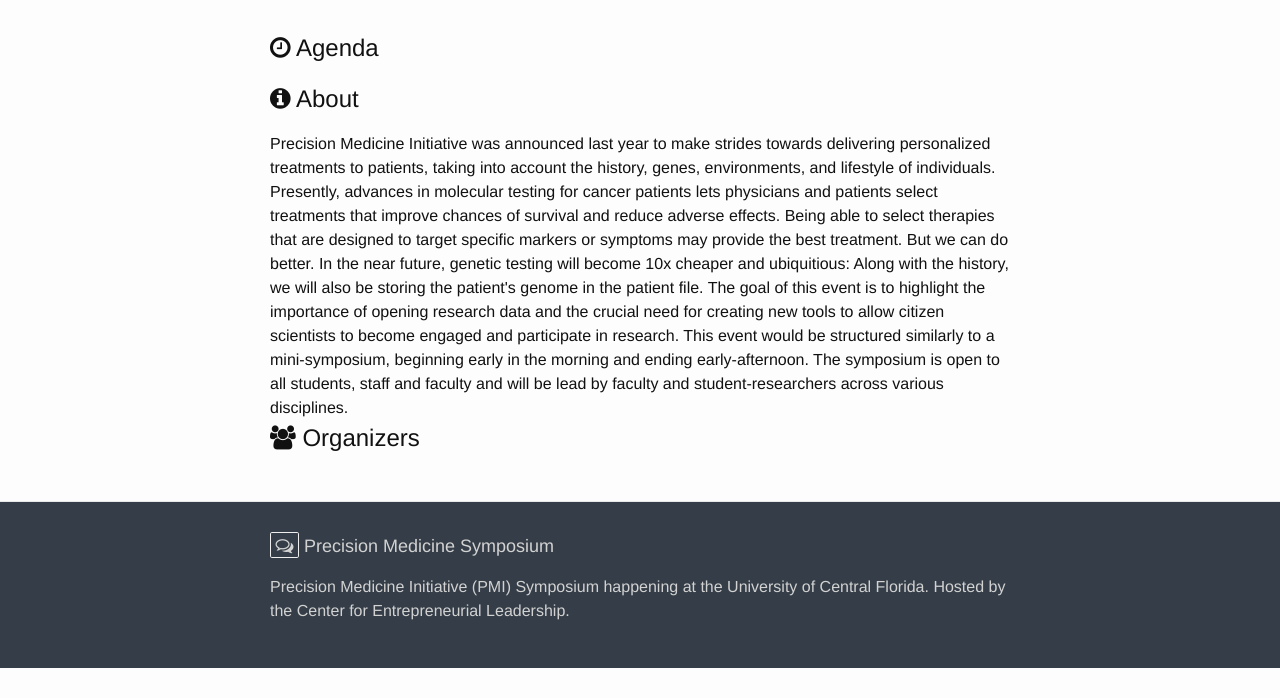
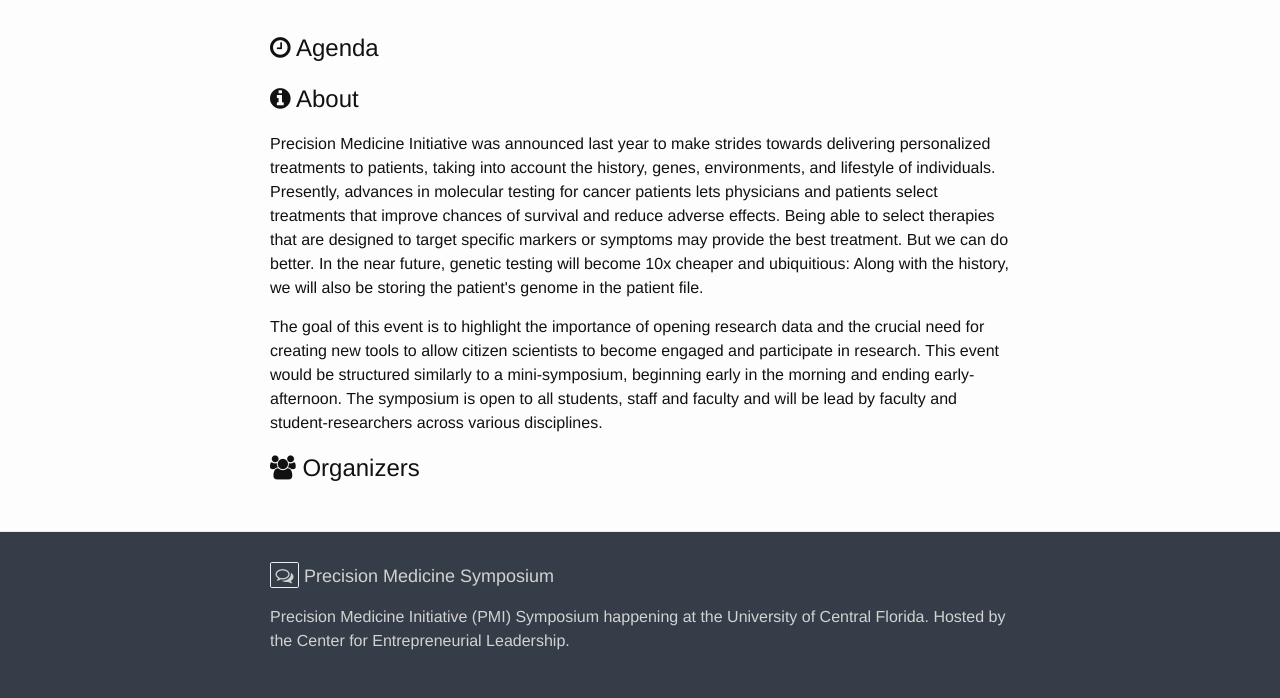
Before and after one commit to dhillonv10/pmi, a Jekyll site: the page built from index.html, in a window 1280 px wide. Shown: the part 383-1081 px from the top of the page. Built offline with Jekyll 4.4.1, drawn with Linux system fonts in a browser that asks for light colours; nearby versions of some CDN libraries; before the commit the page ends 1051 px from its top, so only the background shows below that; some of the changed lines change nothing that is shown.

Commit message:
adding new information

```diff
--- a/_includes/about.md
+++ /dev/null
@@ -1,3 +0,0 @@
-Precision Medicine Initiative was announced last year to make strides towards delivering personalized treatments to patients, taking into account the history, genes, environments, and lifestyle of individuals. Presently, advances in molecular testing for cancer patients lets physicians and patients select treatments that improve chances of survival and reduce adverse effects. Being able to select therapies that are designed to target specific markers or symptoms may provide the best treatment. But we can do better. In the near future, genetic testing will become 10x cheaper and ubiquitious: Along with the history, we will also be storing the patient's genome in the patient file.
-
-The goal of this event is to highlight the importance of opening research data and the crucial need for creating new tools to allow citizen scientists to become engaged and participate in research. This event would be structured similarly to a mini-symposium, beginning early in the morning and ending early-afternoon. The symposium is open to all students, staff and faculty and will be lead by faculty and student-researchers across various disciplines.
--- a/index.html
+++ b/index.html
@@ -7,6 +7,8 @@
 
 <h2><i class="fa fa-info-circle"></i> About </h2>
 
-{% include about.md %}
+<p> Precision Medicine Initiative was announced last year to make strides towards delivering personalized treatments to patients, taking into account the history, genes, environments, and lifestyle of individuals. Presently, advances in molecular testing for cancer patients lets physicians and patients select treatments that improve chances of survival and reduce adverse effects. Being able to select therapies that are designed to target specific markers or symptoms may provide the best treatment. But we can do better. In the near future, genetic testing will become 10x cheaper and ubiquitious: Along with the history, we will also be storing the patient's genome in the patient file. </p>
+
+<p> The goal of this event is to highlight the importance of opening research data and the crucial need for creating new tools to allow citizen scientists to become engaged and participate in research. This event would be structured similarly to a mini-symposium, beginning early in the morning and ending early-afternoon. The symposium is open to all students, staff and faculty and will be lead by faculty and student-researchers across various disciplines. </p>
 
 <h2><i class="fa fa-users"></i> Organizers </h2>
```
